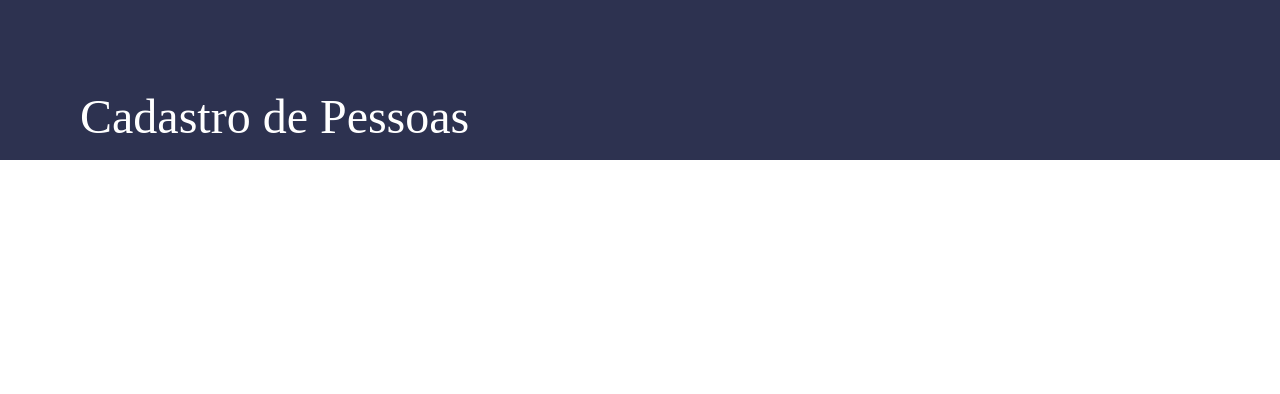
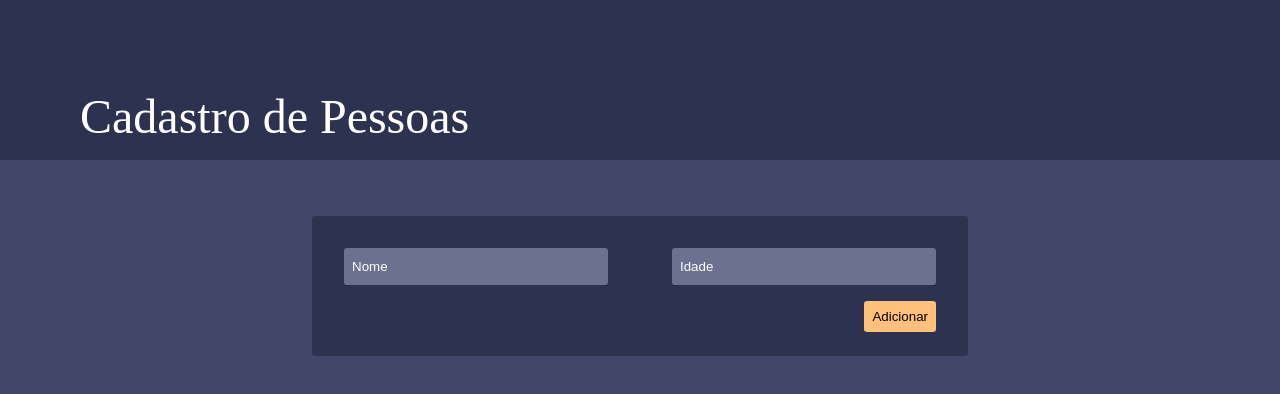
Before and after one commit to jessicaduarte95/cadastroPessoasAngular, an Angular app: page / in a window 1280 px wide. Shown: the top 394 px of the page. Built offline with nearby package versions, Linux system fonts and the light colour scheme.

Commit message:
cadastrar pessoas

```diff
--- /dev/null
+++ b/src/app/modules/pessoas/components/cadastro/cadastro.component.css
@@ -0,0 +1,44 @@
+.containerCadastro {
+    background-color: #424769;
+    height: 90vh;
+}
+
+.contentCadastro {
+    display: flex;
+    justify-content: center;
+}
+
+.cadastro {
+    background-color: #2d3250;
+    margin-top: 3.5rem;
+    padding: 2rem 0rem 1.5rem 0rem;
+    border-radius: 0.2rem;
+}
+
+.cadastro input {
+    width: 16rem;
+    margin: 0 2rem;
+    padding-left: 0.5rem;
+    height: 2.3rem;
+    background-color: #6C7190;
+    border: 0;
+    border-radius: 0.2rem;
+}
+
+::placeholder {
+    color: #ffffff;
+}
+
+.button {
+    display: flex;
+    justify-content: flex-end;
+    margin-right: 2rem;
+}
+
+.cadastro button {
+    margin-top: 1rem;
+    padding: 0.5rem;
+    border-radius: 0.2rem;
+    border: 0;
+    background-color:#FFC17A;
+}
--- /dev/null
+++ b/src/app/modules/pessoas/components/cadastro/cadastro.component.html
@@ -0,0 +1,13 @@
+<section class="containerCadastro">
+    <div class="contentCadastro">
+        <div class="cadastro">
+            <div>
+                <input type="text" placeholder="Nome">
+                <input type="number" placeholder="Idade">
+            </div>
+            <div class="button">
+                <button>Adicionar</button>
+            </div>
+        </div>
+    </div>
+</section>
--- /dev/null
+++ b/src/app/modules/pessoas/components/cadastro/cadastro.component.ts
@@ -0,0 +1,15 @@
+import { Component, OnInit } from '@angular/core';
+
+@Component({
+  selector: 'app-cadastro',
+  templateUrl: './cadastro.component.html',
+  styleUrls: ['./cadastro.component.css']
+})
+export class CadastroComponent implements OnInit {
+
+  constructor() { }
+
+  ngOnInit(): void {
+  }
+
+}
--- a/src/app/modules/pessoas/pages/pessoas/pessoas.component.html
+++ b/src/app/modules/pessoas/pages/pessoas/pessoas.component.html
@@ -1,3 +1,4 @@
 <section>
     <app-header></app-header>
+    <app-cadastro></app-cadastro>
 </section>
--- a/src/app/modules/pessoas/pessoas.module.ts
+++ b/src/app/modules/pessoas/pessoas.module.ts
@@ -2,13 +2,15 @@ import { NgModule } from '@angular/core';
 import { CommonModule } from '@angular/common';
 import { HeaderComponent } from './components/header/header.component';
 import { PessoasComponent } from './pages/pessoas/pessoas.component';
+import { CadastroComponent } from './components/cadastro/cadastro.component';
 
 
 
 @NgModule({
   declarations: [
     HeaderComponent,
-    PessoasComponent
+    PessoasComponent,
+    CadastroComponent
   ],
   imports: [
     CommonModule
```
Also changed, not shown: 1 other file (tests, documents, lock files or other folders).
